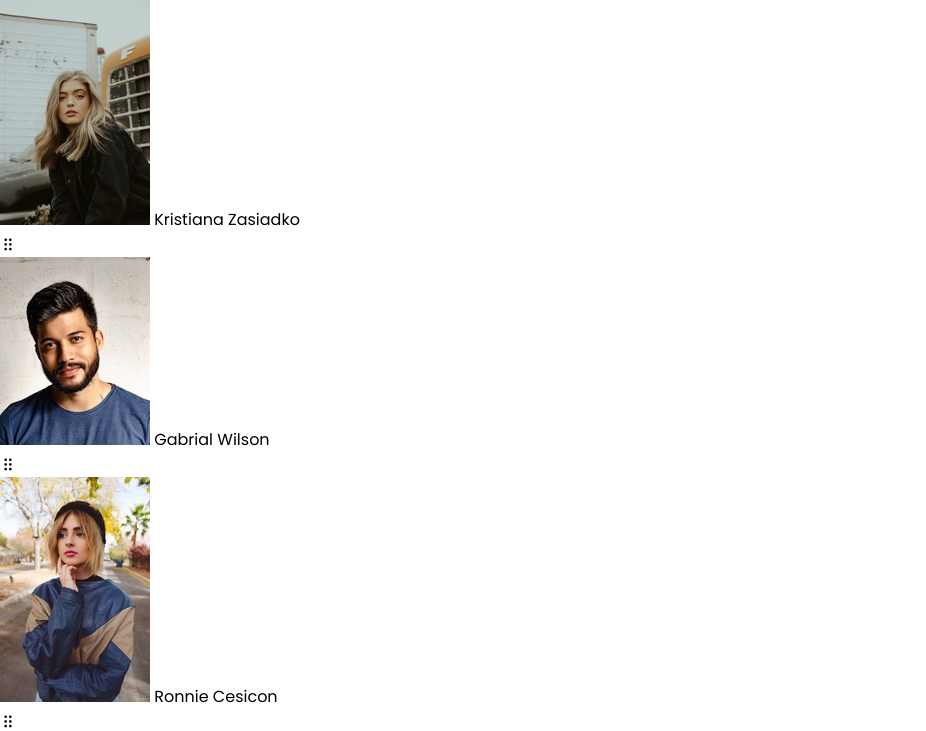
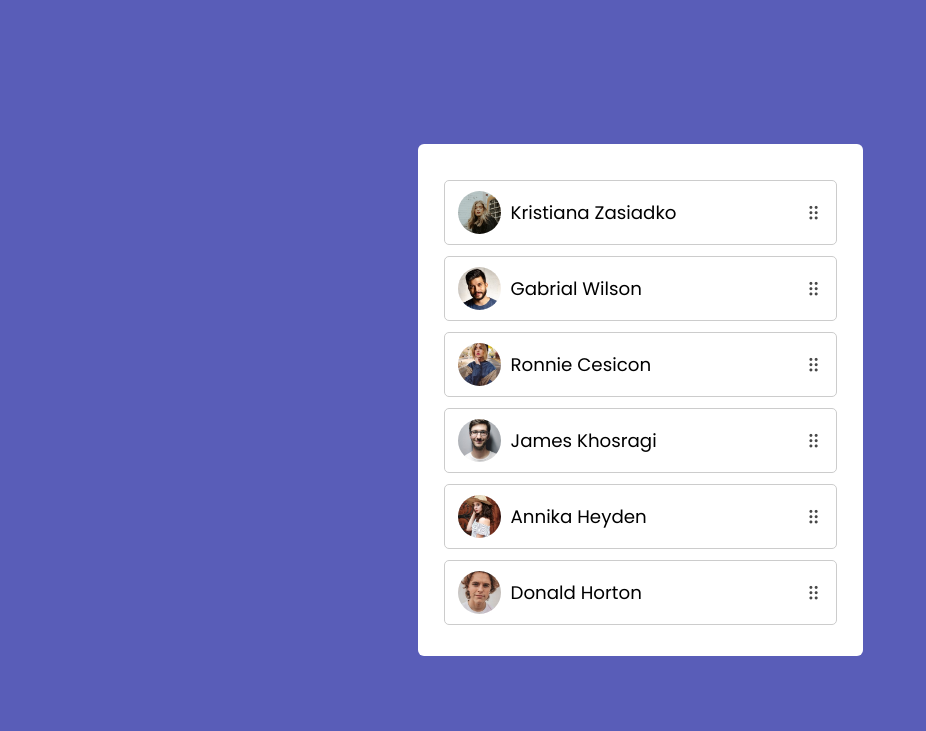
Before and after one commit to tanmoyPaul12/Drag-drop, a plain HTML site: page index.html in a window 1280 px wide. Shown: the top 731 px of the page, without its empty margins (0-926 px from the left). Drawn offline with nearby package versions, Linux system fonts and the light colour scheme.

Commit message:
css done

```diff
--- a/style.css
+++ b/style.css
@@ -5,3 +5,49 @@
     font-family:'poppins', sans-serif;
     box-sizing: border-box;
 }
+body{
+    display: grid;
+    place-items:center;
+    min-height: 100vh;
+    background-color: #595DB8;
+}
+
+.sortable-list{
+    background-color: #fff;
+    width: 445px;
+    border-radius: 6px;
+    padding: 25px 15px 20px;
+}
+
+.sortable-list .item{
+    list-style: none;
+    display: flex;
+    justify-content: space-between;
+    align-items: center;
+    margin: 11px;
+    padding: 10px 13px;
+    border: 1px solid #ccc;
+    border-radius: 5px;
+}
+
+.item .details{
+    display: flex;
+    align-items: center;
+}
+
+.item .details img{
+    height: 43px;
+    width: 43px;
+    object-fit: cover;
+    border-radius: 50%;
+    margin-right: 10px;
+}
+
+.item .details span{
+    font-size: 1.14rem;
+}
+
+.item i{
+    color: #474747;
+    font-size: 1.13rem;
+}
```
